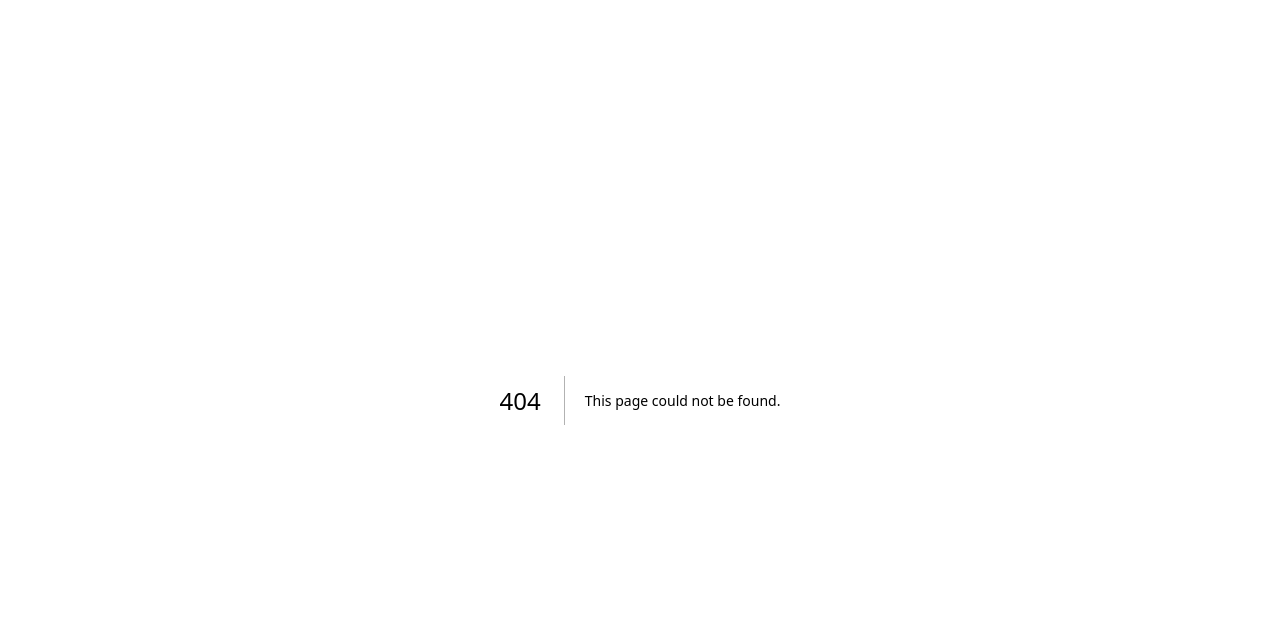
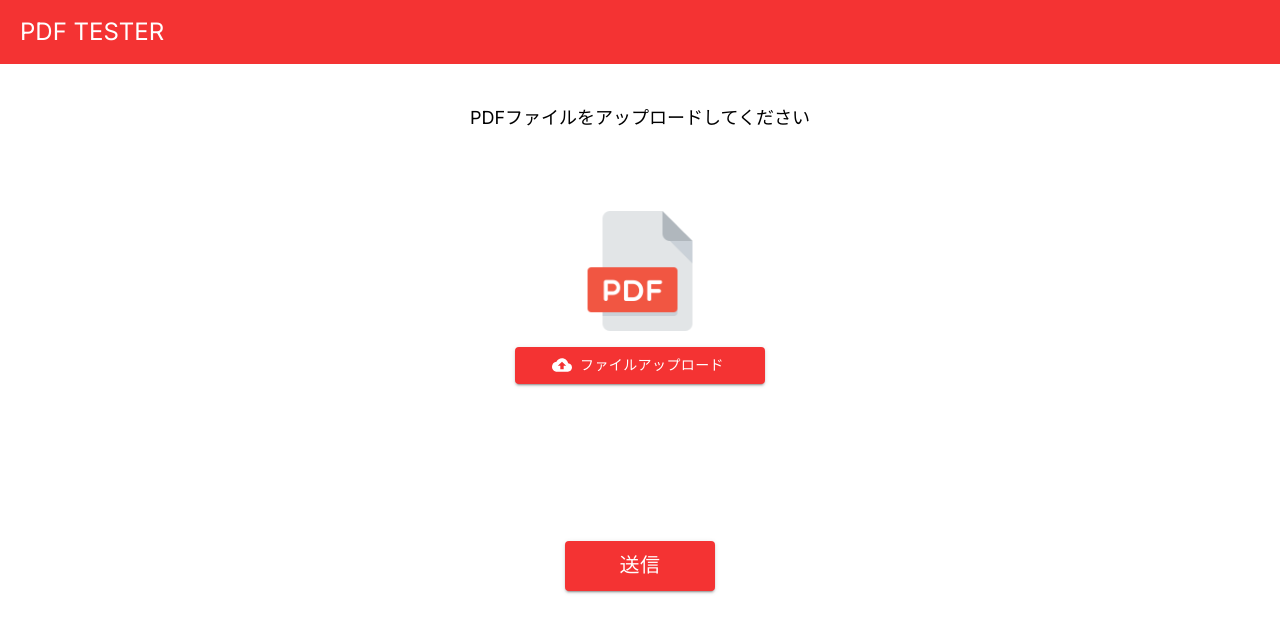
Before and after one commit to tontiruu/pdftester, a Next.js app: page /test in a window 1280 px wide. Before the commit this address had no page. Shown: the top 632 px of the page. Built offline with nearby package versions, Linux system fonts and the light colour scheme.

Commit message:
バックエンドへファイルの送信ができた！

```diff
--- /dev/null
+++ b/app/test/page.tsx
@@ -0,0 +1,11 @@
+import Header from "@/src/components/Header";
+import UploadPage from "@/src/features/UploadPage";
+
+export default function Home() {
+  return (
+    <>
+      <Header />
+      <UploadPage></UploadPage>
+    </>
+  );
+}
--- a/package.json
+++ b/package.json
@@ -13,6 +13,7 @@
     "@emotion/styled": "^11.11.5",
     "@mui/icons-material": "^5.15.18",
     "@mui/material": "^5.15.18",
+    "axios": "^1.7.2",
     "next": "14.2.3",
     "react": "^18",
     "react-dom": "^18"
--- a/src/features/UploadPage.tsx
+++ b/src/features/UploadPage.tsx
@@ -5,6 +5,7 @@ import { styled } from "@mui/material/styles";
 import { useState } from "react";
 import dummy from "../icon.png";
 import Image from "next/image";
+import axios from "axios";
 
 const UploadPage = () => {
   const [file, setFile] = useState<File | null>(null);
@@ -26,8 +27,17 @@ const UploadPage = () => {
     ":hover": { backgroundColor: "#F41111" },
   };
 
-  const handleSubmit = (e) => {
-    console.log(e);
+  const handleSubmit = () => {
+    const body = new FormData();
+    body.append("file", file);
+    axios
+      .post("http://localhost:8001/uploadfile", body, {
+        headers: { "content-type": "multipart/from-data" },
+      })
+      .then((response) => {
+        alert("a");
+        console.log(response);
+      });
   };
   const handleFileInput = (e) => {
     console.log("a");
```
Also changed, not shown: 1 other file (tests, documents, lock files or other folders).
